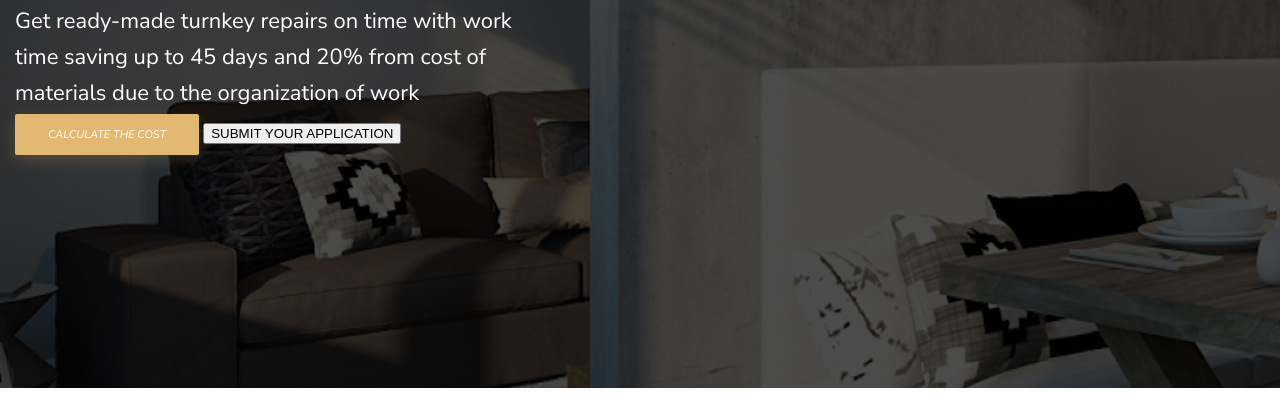
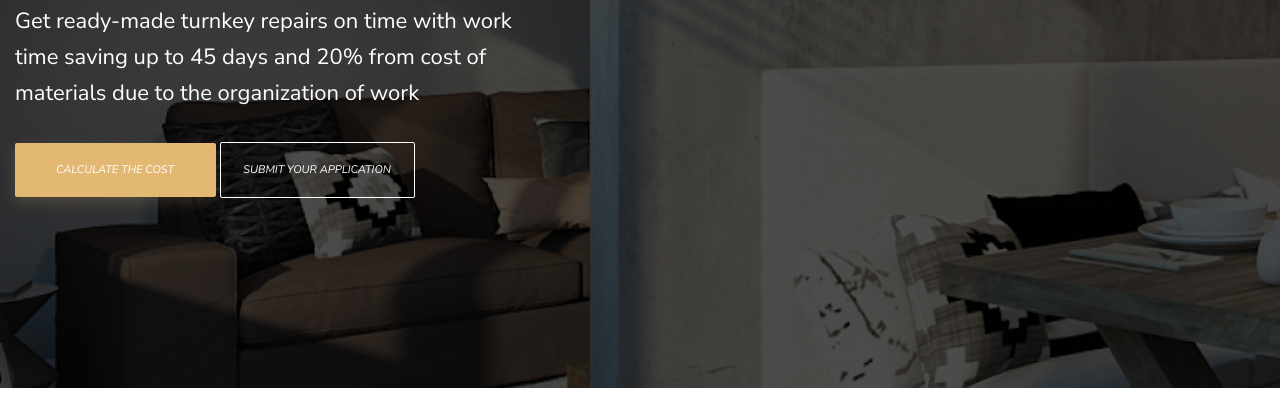
Before and after one commit to ButerBrot359/landingPage, a plain HTML site: page templates/index.html in a window 1280 px wide. Shown: the part 402-800 px from the top of the page. Drawn offline with Linux system fonts and the light colour scheme.

Commit message:
button change

```diff
--- a/css/style.css
+++ b/css/style.css
@@ -24,19 +24,18 @@ body * {
     font-size: 11px;
     line-height: 15px;
 }
-
-/* .submit {
-    outline: 0;
-    border-radius: 2px;
-    color: white;
-    text-transform: uppercase;
-    font-style: italic;
-    font-family: 'Nunito Sans';
-    font-size: 11px;
-    line-height: 15px;
+.calculate {
+    margin-top: 28px;
+    padding: 19px 42px 20px 41px;
+}
+.submit {
+    margin-top: 28px;
+    margin-right: 20px;
+    box-shadow: none;
+    padding: 19px 23px 20px 22px;
     border: 1px solid #FFFFFF;
     background-color: rgba(0, 0, 0, 0);
-} */
+}
 .header-navigation {
     list-style: none;
     display: flex;
--- a/templates/index.html
+++ b/templates/index.html
@@ -34,8 +34,8 @@
                     with work time saving up to 45 days and 20% from
                     cost of materials due to the organization of work
                 </p>
-                <button class="button">CALCULATE THE COST</button>
-                <button class="submit">SUBMIT YOUR APPLICATION</button>
+                <button class="button calculate">CALCULATE THE COST</button>
+                <button class="button submit">SUBMIT YOUR APPLICATION</button>
             </div>
             <div class="hero-overlay"></div>
 
```
